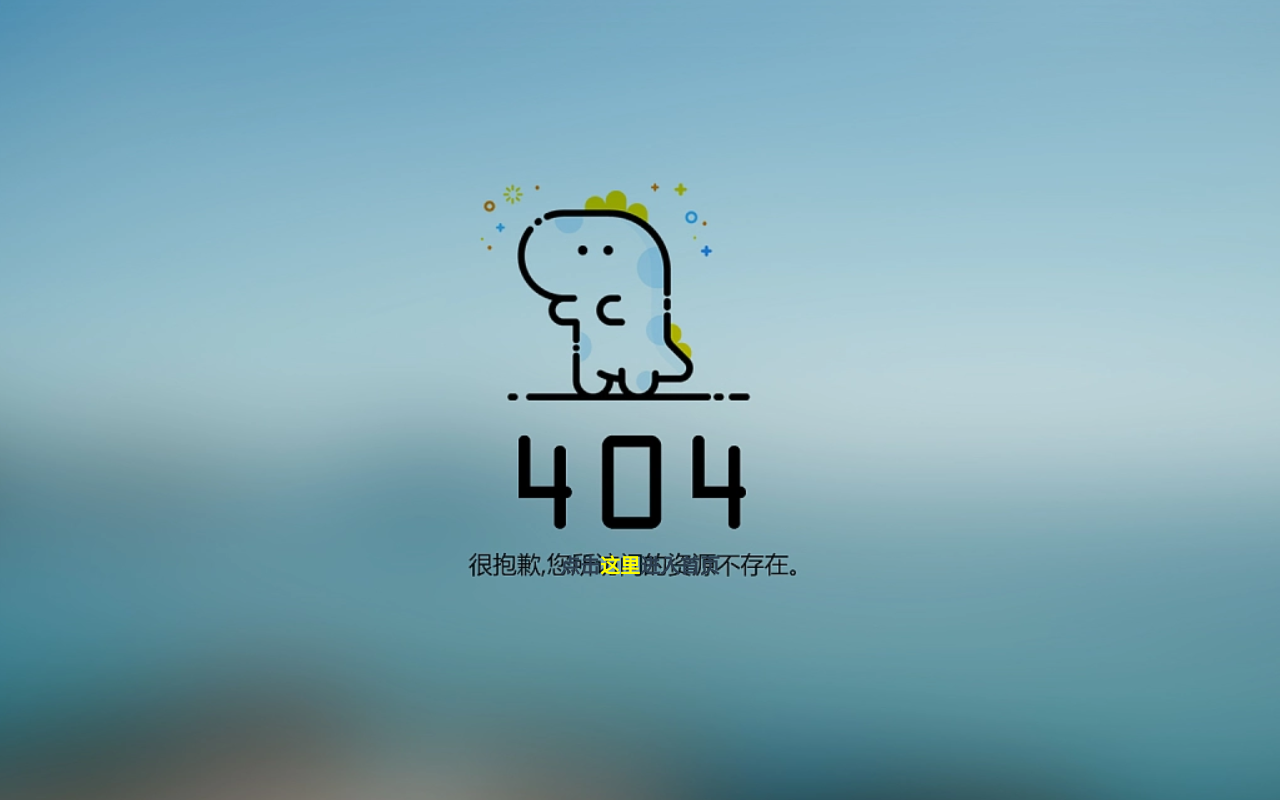
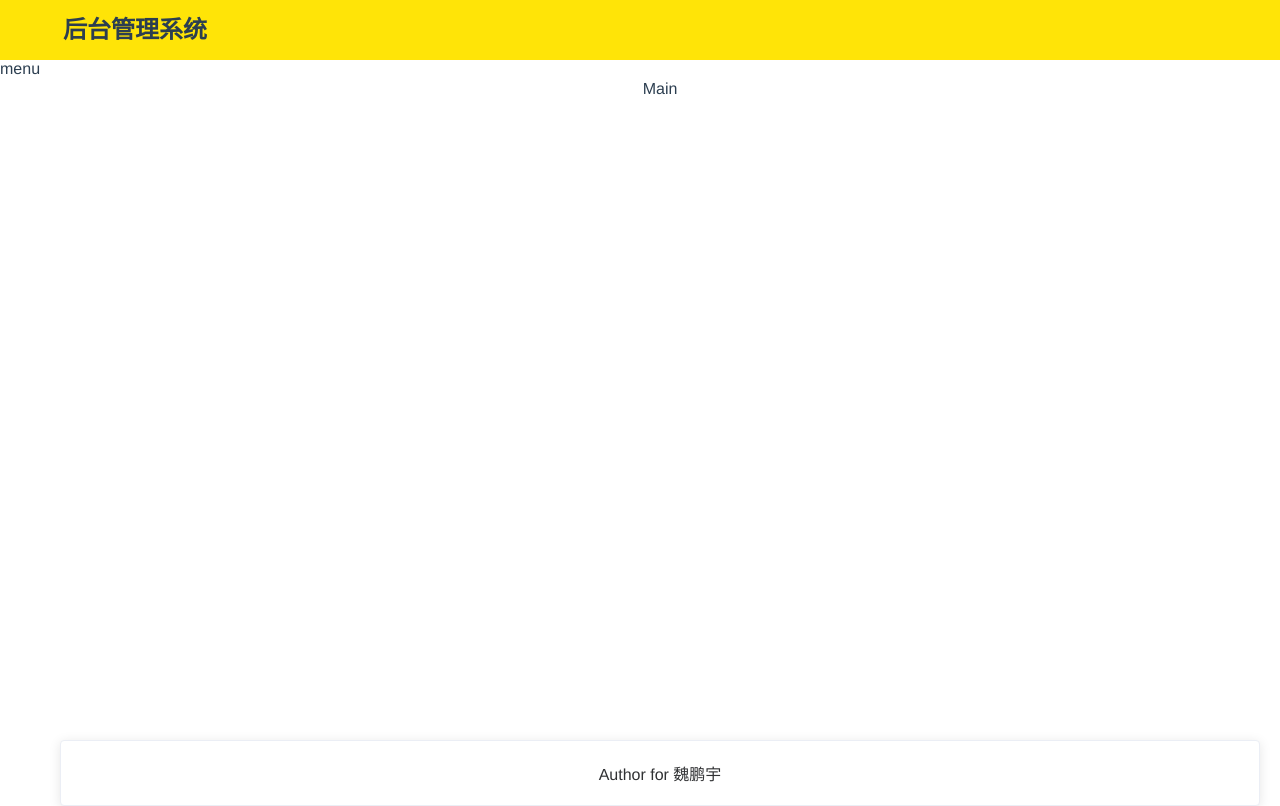
Before and after one commit to caoqifang/vue2_Background-management, a Vue app: page /home in a window 1280 px wide. Built offline with nearby package versions, Linux system fonts and the light colour scheme.

Commit message:
完成home页面头部、底部

```diff
--- a/src/App.vue
+++ b/src/App.vue
@@ -1,6 +1,6 @@
 <template>
   <div id="app">
-    <router-view />
+    <router-view ></router-view>
   </div>
 </template>
 
--- a/src/components/Login.vue
+++ b/src/components/Login.vue
@@ -11,7 +11,7 @@
         status-icon
         :rules="rules"
       >
-        <el-form-item label="用户名" prop="username" >
+        <el-form-item label="用户名" prop="username">
           <el-input v-model="form.username"></el-input>
         </el-form-item>
         <el-form-item label="密码" prop="password">
@@ -34,6 +34,7 @@
 import url from "@/config/url";
 // 导入封装后的登陆接口
 import { login } from "@/api/api";
+import { getToken } from '@/utils/setToken';
 export default {
   data() {
     return {
@@ -46,6 +47,12 @@
         password: [{ validator: passRule, trigger: "blur", required: true }],
       },
     };
+  },
+  created() {
+    // 判断本地如果有token就跳转到首页
+    if (getToken("token")) {
+      this.$router.push("/home");
+    }
   },
   methods: {
     // 点击登陆触发的方法
@@ -77,7 +84,7 @@
               // 提示信息
               this.$message({ message: "登陆成功！", type: "success" });
               // 跳转到登陆后的页面
-              this.$router.push("");
+              this.$router.push("/home");
             }
           });
         } else {
--- /dev/null
+++ b/src/components/common/Footer.vue
@@ -0,0 +1,14 @@
+<template>
+  <div class="footer">
+    <el-card>
+        Author for 魏鹏宇
+    </el-card>
+  </div>
+</template>
+
+<script>
+export default {};
+</script>
+
+<style lang="scss" scoped>
+</style>
--- /dev/null
+++ b/src/components/common/Header.vue
@@ -0,0 +1,39 @@
+<template>
+  <div class="header">
+    <el-header >
+      <div class="title">后台管理系统</div>
+      <div>{{ name }}</div>
+    </el-header>
+  </div>
+</template>
+
+<script>
+import { getToken } from "@/utils/setToken";
+export default {
+  data() {
+    return {
+      name: "",
+    };
+  },
+  created() {
+    // 获取登陆的用户名
+    this.name = getToken('username')
+  },
+};
+</script>
+
+<style lang="scss" scoped>
+.header{
+    .el-header{
+        background: #ffe407;
+        font-weight: 600;
+        line-height: 60px;
+        display: flex;
+        justify-content: space-between;
+        .title{
+            width: 230px;
+            font-size: 24px;
+        }
+    }
+}
+</style>
--- /dev/null
+++ b/src/components/common/Menu.vue
@@ -0,0 +1,10 @@
+<template>
+  <div>menu</div>
+</template>
+
+<script>
+export default {};
+</script>
+
+<style lang="scss" scoped>
+</style>
--- a/src/router/index.js
+++ b/src/router/index.js
@@ -1,6 +1,8 @@
 import Vue from 'vue'
 import VueRouter from 'vue-router'
-
+import { getToken } from '@/utils/setToken'
+// 导入分模块的路由配置文件
+import home from './modules/home'
 Vue.use(VueRouter)
 
 const routes = [
@@ -15,14 +17,8 @@
     name:'Login',
     component:()=>import('@/components/Login'),
   },
-  {
-    path: '/about',
-    name: 'about',
-    // route level code-splitting
-    // this generates a separate chunk (about.[hash].js) for this route
-    // which is lazy-loaded when the route is visited.
-    component: () => import(/* webpackChunkName: "about" */ '../views/AboutView.vue')
-  },
+  // 使用...将元素一一放入数组中
+  ...home,
   // 404路由
   {
     path: '*',
--- /dev/null
+++ b/src/router/modules/home.js
@@ -0,0 +1,8 @@
+// 首页路由 懒加载
+const routes =[
+    {
+        path:'/home',
+        component:()=>import('@/views/Home.vue')
+    },
+]
+export default routes
--- a/src/views/AboutView.vue
+++ /dev/null
@@ -1,5 +0,0 @@
-<template>
-  <div class="about">
-    <h1>This is an about page</h1>
-  </div>
-</template>
--- /dev/null
+++ b/src/views/Home.vue
@@ -0,0 +1,42 @@
+<!-- 主页面 -->
+<template>
+  <div class="home">
+    <Header />
+    <el-container class="content">
+      <!-- 菜单区 -->
+
+      <Menu />
+      <el-container>
+        <el-main>Main</el-main>
+        <el-footer><Footer /></el-footer>
+      </el-container>
+    </el-container>
+  </div>
+</template>
+
+<script>
+// 导入公共头部  底部 菜单
+import Header from "@/components/common/Header.vue";
+import Footer from "@/components/common/Footer.vue";
+import Menu from "@/components/common/Menu.vue";
+
+export default {
+  components: { Header, Footer, Menu },
+  data() {
+    return {};
+  },
+};
+</script>
+
+<style lang="scss" scoped>
+.home {
+  width: 100%;
+  height: 100%;
+  .content{
+    position: absolute;
+    width: 100%;
+    top: 60px;
+    bottom: 0;
+  }
+}
+</style>
```
